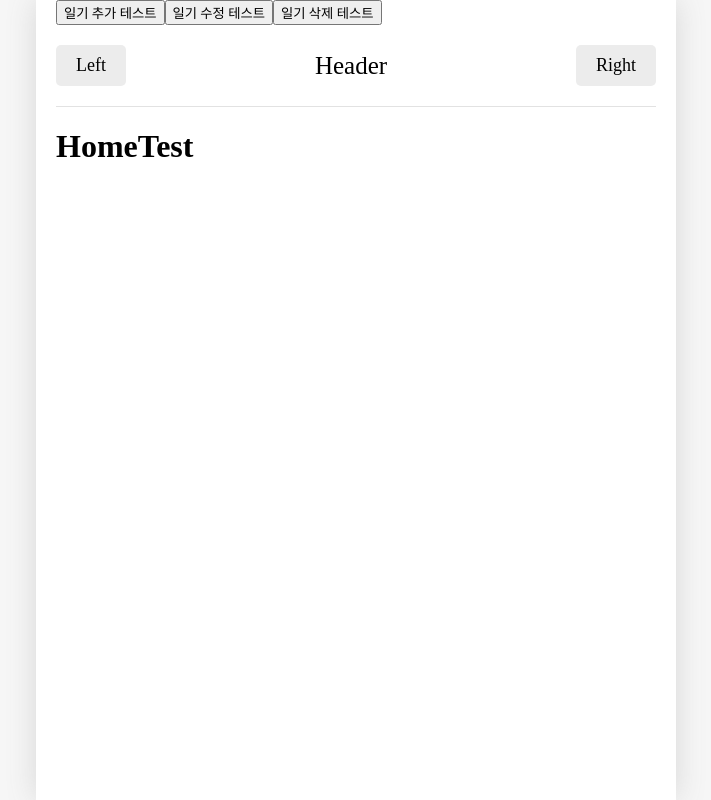
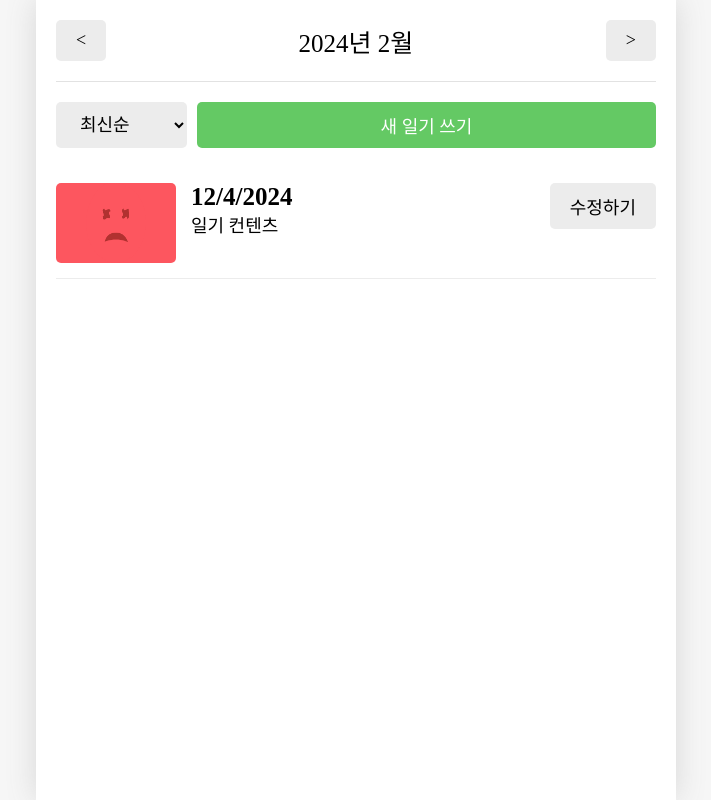
Before and after one commit to takealittletime/Study_ReactJS, a React (Vite) app in the folder ONEBITE-REACT/section12/: page / in a window 1280 px wide. Shown: the whole page, without its empty margins (284-995 px from the left). Built offline with nearby package versions, Linux system fonts and the light colour scheme; a web font is replaced by a local one.

Commit message:
HomePage UI 구현

```diff
--- a/ONEBITE-REACT/section12/src/App.jsx
+++ b/ONEBITE-REACT/section12/src/App.jsx
@@ -87,27 +87,6 @@ function App() {
 
   return (
     <>
-    <button onClick={() =>{
-        onCreate(new Date().getTime(), 1, "Hello");
-      }
-    }>일기 추가 테스트</button>
-
-    <button onClick={()=>{
-      onUpdate(1, new Date().getTime(), 3, "수정된 일기입니다.");
-    }}>일기 수정 테스트</button>
-
-    <button onClick={()=>{
-      onDelete(1);
-    }}>
-      일기 삭제 테스트
-    </button>
-
-      <Header
-      title={"Header"}
-      leftChild={<Button text={"Left"}/>}
-      rightChild={<Button text={"Right"}/>}
-      />
-
       <DiaryStateContext.Provider value={data}>
         <DiaryDispatchContext.Provider value={{
           onCreate,
--- /dev/null
+++ b/ONEBITE-REACT/section12/src/components/DiaryItem.css
@@ -0,0 +1,61 @@
+.DiaryItem {
+  display: flex;
+  gap: 15px;
+  justify-content: space-between;
+
+  padding: 15px 0px;
+  border-bottom: 1px solid rgb(236, 236, 236);
+}
+
+.DiaryItem .img_section{
+  min-width: 120px;
+  height: 80px;
+
+  display: flex;
+  justify-content: center;
+  cursor: pointer;
+
+  border-radius: 5px;
+}
+
+.DiaryItem .img_section > img {
+  width: 50%;
+}
+
+.DiaryItem .img_section_1 {
+  background-color: rgb(100, 201, 100);
+}
+
+.DiaryItem .img_section_2 {
+  background-color: rgb(157, 215, 114);
+}
+
+.DiaryItem .img_section_3 {
+  background-color: rgb(253, 206, 23);
+}
+
+.DiaryItem .img_section_4 {
+  background-color: rgb(253, 132, 70);
+}
+
+.DiaryItem .img_section_5 {
+  background-color: rgb(253, 86, 95);
+}
+
+.DiaryItem .info_section {
+  flex: 1;
+  cursor: pointer;
+}
+
+.DiaryItem .info_section .created_date {
+  font-weight: bold;
+  font-size: 25px;
+}
+
+.DiaryItem .info_section .content {
+  font-size: 18px;
+}
+
+.DiaryItem .button_section {
+  min-width: 70px;
+}
--- /dev/null
+++ b/ONEBITE-REACT/section12/src/components/DiaryItem.jsx
@@ -0,0 +1,25 @@
+import './DiaryItem.css';
+import {getEmotionImage} from '../util/get-emotion-image';
+import Button from './Button';
+
+const DiaryItem = () => {
+  const emotionId = 5;
+
+  return (
+  <div className="DiaryItem">
+    <div className={`img_section img_section_${emotionId}`}>
+      <img src={getEmotionImage(emotionId)}/>
+    </div>
+    <div className="info_section">
+      <div className='created_date'>
+        {new Date().toLocaleDateString()}
+      </div>
+      <div className='content'>일기 컨텐츠</div>
+    </div>
+    <div className="button_section">
+      <Button text={'수정하기'}/>
+    </div>
+  </div>)
+}
+
+export default DiaryItem;
--- /dev/null
+++ b/ONEBITE-REACT/section12/src/components/DiaryList.css
@@ -0,0 +1,20 @@
+.DiaryList .menu_bar {
+  margin: 20px 0px;
+  display: flex;
+  gap: 10px;
+}
+
+.DiaryList .menu_bar select {
+  background-color: rgb(236, 236, 236);
+  border: none;
+  border-radius: 5px;
+
+  padding: 10px 20px;
+  font-size: 18px;
+  cursor: pointer;
+}
+
+.DiaryList .menu_bar button {
+  /* flex-grow: 1; */
+  flex: 1;
+}
--- /dev/null
+++ b/ONEBITE-REACT/section12/src/components/DiaryList.jsx
@@ -0,0 +1,24 @@
+import './DiaryList.css';
+import Button from "./Button";
+import DiaryItem from './DiaryItem';
+
+const DiaryList = () => {
+  return (
+    <div className="DiaryList">
+      <div className="menu_bar">
+        <select>
+          <option value={"latest"}>최신순</option>
+          <option value={"oldest"}>오래된 순</option>
+        </select>
+        <Button text={"새 일기 쓰기"}
+          type={'POSITIVE'}
+        />
+      </div>
+      <div className="list_wrapper">
+        <DiaryItem/>
+      </div>
+    </div>
+  )
+}
+
+export default DiaryList;
--- a/ONEBITE-REACT/section12/src/components/Header.css
+++ b/ONEBITE-REACT/section12/src/components/Header.css
@@ -11,20 +11,20 @@
 }
 
 .Header .header_center {
-  /* width: 50%; */
-  flex-grow: 2;
+  width: 50%;
+  /* flex-grow: 2; */
   font-size: 25px;
   justify-content: center;
 }
 
 .Header .header_left {
-  /* width: 25%; */
-  flex-grow: 1;
+  width: 25%;
+  /* flex-grow: 1; */
   justify-content: flex-start;
 }
 
 .Header .header_right {
-  /* width: 25%; */
-  flex-grow: 1;
+  width: 25%;
+  /* flex-grow: 1; */
   justify-content: flex-end;
 }
--- a/ONEBITE-REACT/section12/src/pages/Home.jsx
+++ b/ONEBITE-REACT/section12/src/pages/Home.jsx
@@ -1,11 +1,15 @@
-import { useSearchParams } from "react-router-dom";
+import Header from "../components/Header";
+import Button from "../components/Button";
+import DiaryList from "../components/DiaryList";
 
 const Home= ()=> {
-  const [params, setParams] = useSearchParams();
-
   return (
     <div>
-      <h1>HomeTest</h1>
+      <Header title={"2024년 2월"}
+        leftChild={<Button text={'<'}/>}
+        rightChild={<Button text={'>'}/>}
+      />
+      <DiaryList/>
     </div>
   )
 };
```
